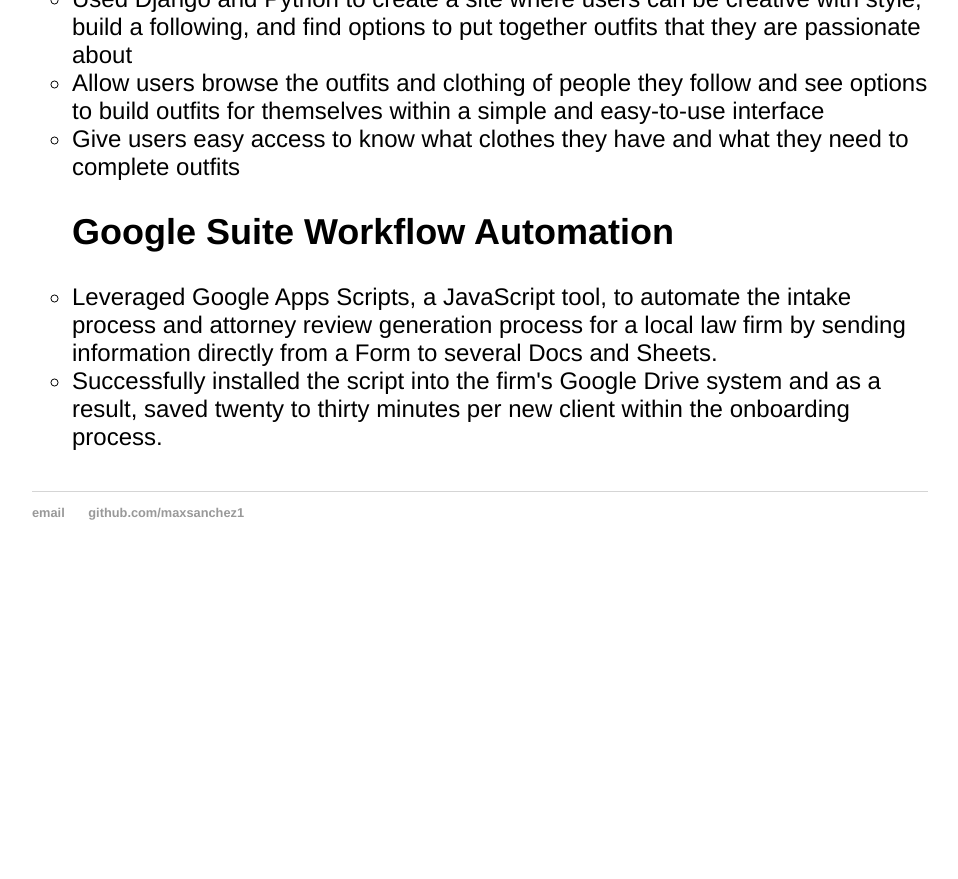
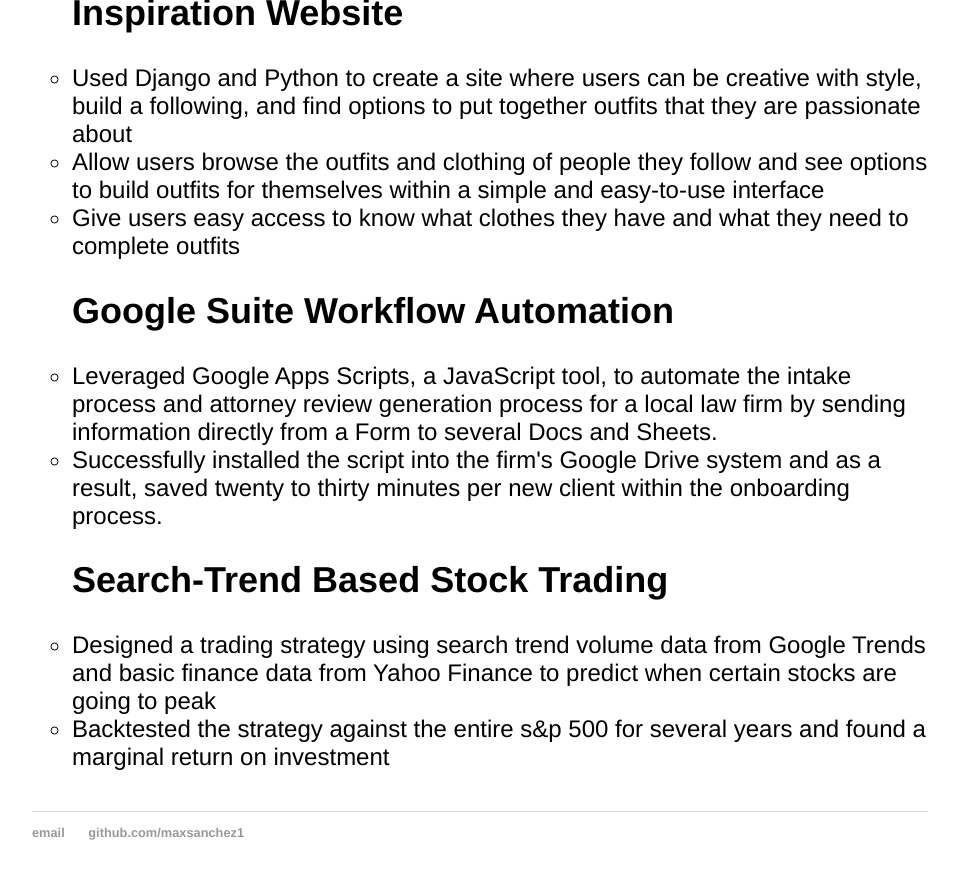
Before and after one commit to MaxSanchez1/maxsanchez1.github.io, a Jekyll site: the page built from index.html, in a window 1280 px wide and 900 px high, scrolled down 1601 px. Shown: the top 879 px of the window, without its empty margins (160-1118 px from the left). Built offline with Jekyll 4.4.1, drawn with Linux system fonts in a browser that asks for light colours; before the commit the page ends 2181 px from its top, so only the background shows below that.

Commit message:
Update index.html
added more content and changed more sizing

```diff
--- a/index.html
+++ b/index.html
@@ -12,7 +12,7 @@
 </div><!-- /.content -->
 
 <div class="content">
-	<h3>Experience</h3>
+	<h1>Experience</h1>
 	<ul class="posts">
 		<h2>Data Analytics Co-Op at True Fit, Boston MA</h2>
 		<li>Created an automated internal tool using Python, Selenium, Webdriver, and JavaScript to scan instances of True Fit software on customers' websites and make sure tests were being run correctly</li>
@@ -25,7 +25,7 @@
 </div><!-- /.content -->
 
 <div class="content">
-	<h3>Projects</h3>
+	<h1>Projects</h1>
 	<ul class="posts">
 		<h2>Fashion-Based Social Networking and Outfit Inspiration Website</h2>
 		<li>Used Django and Python to create a site where users can be creative with style, build a following, and find options to put together outfits that they are passionate about</li>
@@ -34,5 +34,8 @@
 		<h2>Google Suite Workflow Automation</h2>
 		<li>Leveraged Google Apps Scripts, a JavaScript tool, to automate the intake process and attorney review generation process for a local law firm by sending information directly from a Form to several Docs and Sheets.</li>
 		<li>Successfully installed the script into the firm's Google Drive system and as a result, saved twenty to thirty minutes per new client within the onboarding process.</li>
+		<h2>Search-Trend Based Stock Trading</h2>
+		<li>Designed a trading strategy using search trend volume data from Google Trends and basic finance data from Yahoo Finance to predict when certain stocks are going to peak</li>
+		<li>Backtested the strategy against the entire s&p 500 for several years and found a marginal return on investment</li>
 	</ul>
 </div><!-- /.content -->
```
